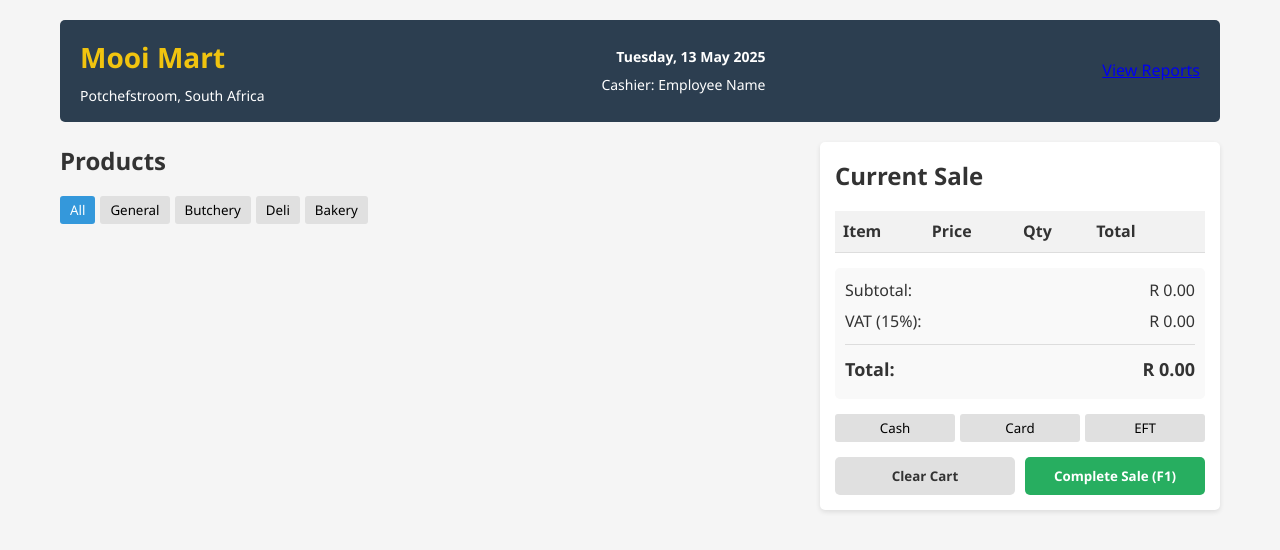
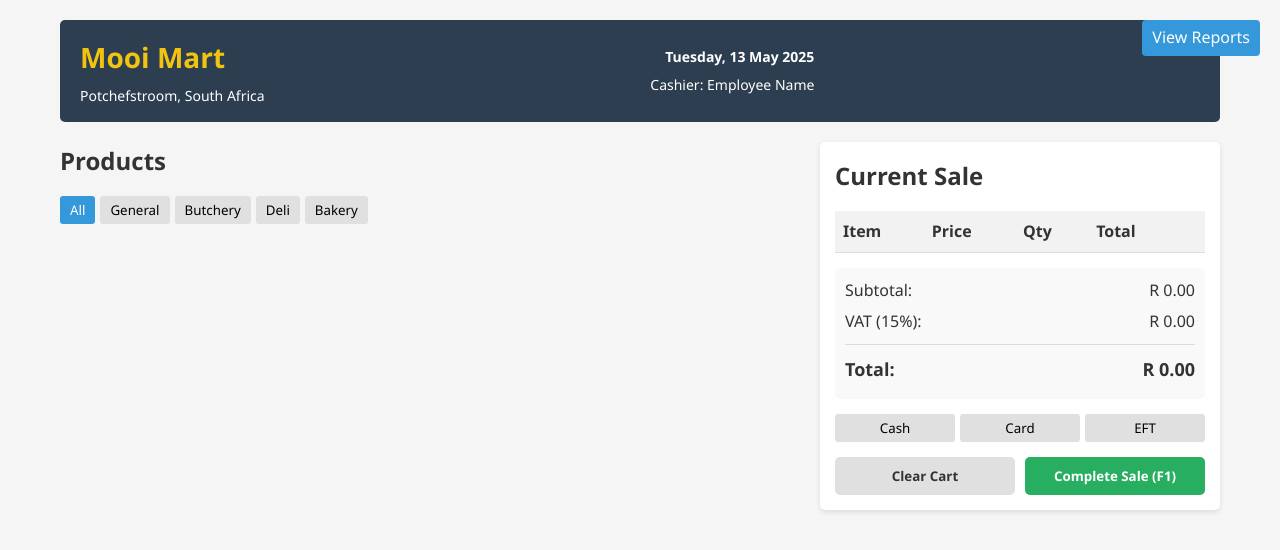
Before and after one commit to PathogenicKatt/POS, a plain HTML site: page index.html in a window 1280 px wide. Drawn offline with Linux system fonts and the light colour scheme.

Commit message:
updated styles.css

```diff
--- a/css/styles.css
+++ b/css/styles.css
@@ -250,14 +250,16 @@ header {
     background: #d0d0d0;
 }
 
-.demo-notice {
-    background: #fff3cd;
-    padding: 10px;
-    border-left: 4px solid #ffc107;
-    margin-top: 20px;
-    font-size: 14px;
+.reports-link {
+  position: absolute;
+  right: 20px;
+  top: 20px;
+  color: white;
+  text-decoration: none;
+  background: #3498db;
+  padding: 5px 10px;
+  border-radius: 4px;
 }
-
 /* Responsive adjustments */
 @media (max-width: 768px) {
     .main-content {
```
